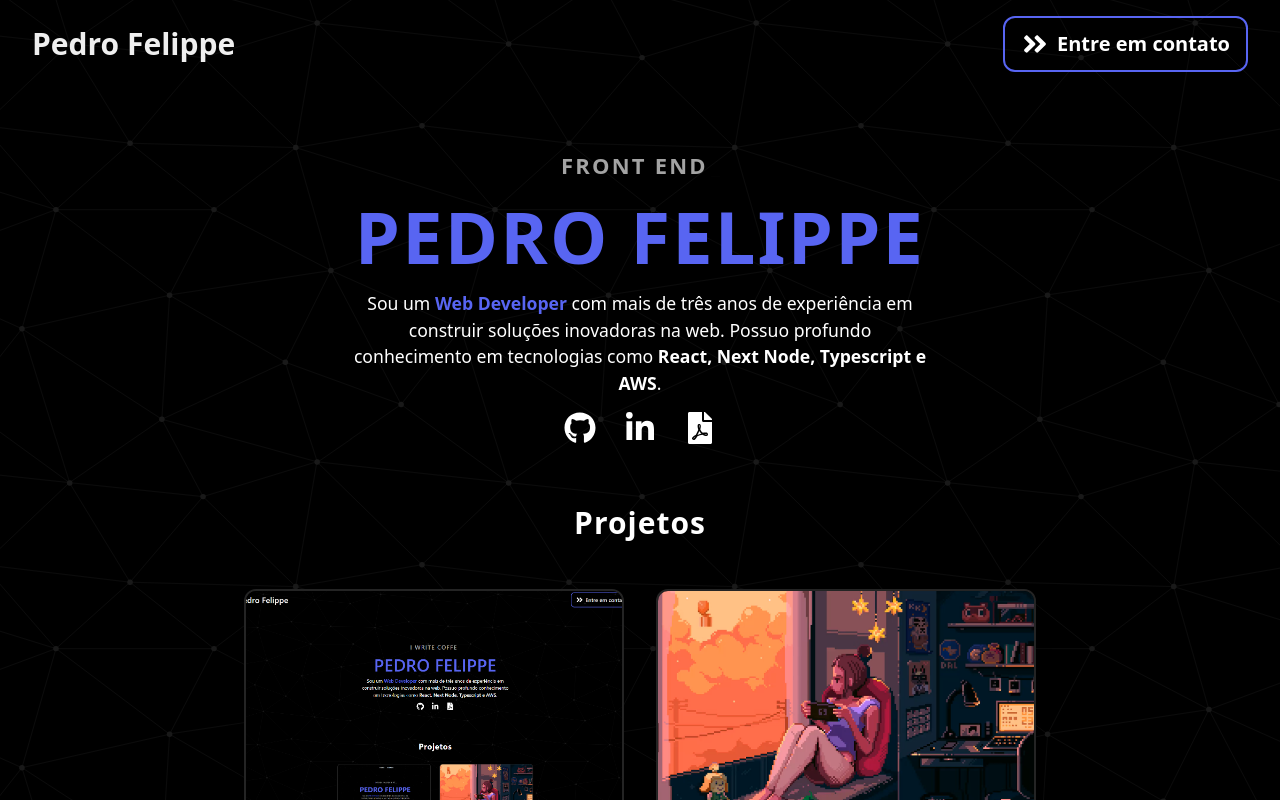
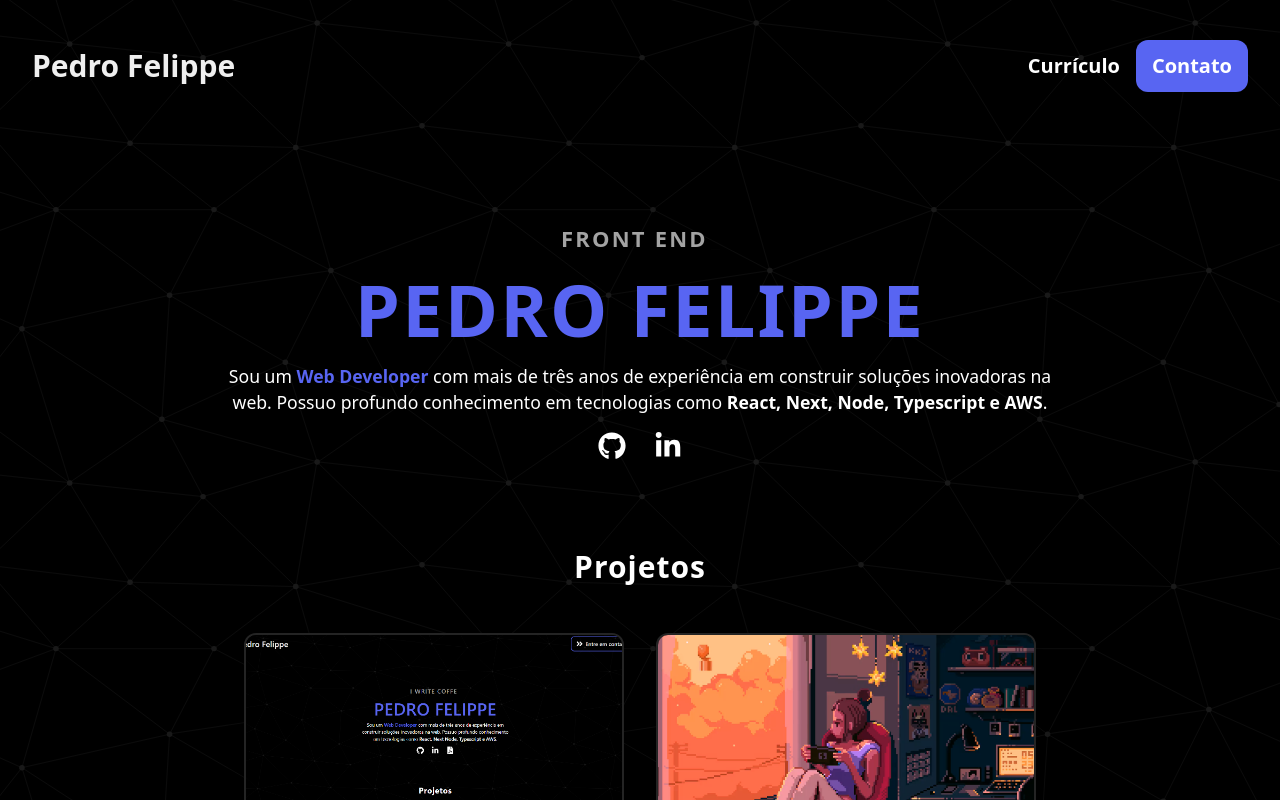
Before and after one commit to pefelippe/Portfolio, a Next.js app: page / in a window 1280 px wide. Built offline with nearby package versions, Linux system fonts and the light colour scheme.

Commit message:
feat: refactor css

```diff
--- a/src/components/Header.tsx
+++ b/src/components/Header.tsx
@@ -17,22 +17,31 @@ function Header({}: Props) {
       initial={{ opacity: 0 }}
       animate={{ opacity: 1 }}
       transition={{ duration: 2 }}
-      className=" top-0 right-0 left-0 h-fit flex z-40  mx-auto max-w-screen-2xl text-[20px] text-[#EFEFEF]
-       font-semibold justify-between w-full items-center  py-4 px-8"
+      className=" top-0 right-0 left-0 h-fit flex z-40  mx-auto max-w-7xl text-[20px] text-[#EFEFEF]
+       font-semibold justify-between w-full items-center  py-10 px-8"
     >
       <Link className="headerContent" href="/">
         <p className="text-3xl">Pedro Felippe </p>
       </Link>
 
-      <Link
-        href="/Contact"
-        className=" items-center justify-center flex gap-2 p-3 px-4
-          border-2 w-fit text-sm md:text-xl mx auto rounded-xl font-semibold text-[#fff]
-          transition-all border-[#5865f2] hover:bg-[#5865f2] hover:gap-1"
-      >
-        <FaAngleDoubleRight className="h-7 w-7" />
-        <p>Entre em contato</p>
-      </Link>
+      <div className="flex gap-4">
+        <Link
+          href="https://resume.io/r/m2cn8pnqu"
+          className=" items-center justify-center flex
+          w-fit text-sm md:text-xl mx auto  font-semibold text-[#fff]
+          "
+        >
+          <p>Currículo</p>
+        </Link>
+        <Link
+          href="/Contact"
+          className=" items-center justify-center flex gap-2 p-3 px-4
+        w-fit text-sm md:text-xl mx auto rounded-xl font-semibold text-[#fff]
+        transition-all  bg-[#5865f2] hover:bg-[#5865f2]/80"
+        >
+          <p>Contato</p>
+        </Link>
+      </div>
     </motion.div>
   );
 }
--- a/src/content/Hero.tsx
+++ b/src/content/Hero.tsx
@@ -49,13 +49,13 @@ export default function Hero() {
           Pedro Felippe
         </h1>
 
-        <p className=" text-gray-400 max-w-xl mx-auto text-[0.8rem] md:text-[1.1rem]">
+        <p className=" text-gray-400 max-w-4xl mx-auto text-[0.8rem] md:text-[1.1rem]">
           Sou um{" "}
           <span className="text-[#5865f2]  font-semibold">Web Developer</span>{" "}
           com mais de três anos de experiência em construir soluções inovadoras
           na web. Possuo profundo conhecimento em tecnologias como{" "}
           <span className=" font-semibold">
-            React, Next Node, Typescript e AWS
+            React, Next, Node, Typescript e AWS
           </span>
           .
         </p>
@@ -65,23 +65,14 @@ export default function Hero() {
               className="iconHeader"
               href="https://github.com/pefelippe"
             >
-              <FaGithub className="h-8 w-8  " />
+              <FaGithub className="h-7 w-7 " />
             </AnimatedBtn>
 
             <AnimatedBtn
               className="iconHeader"
               href="https://www.linkedin.com/in/pedro-felippe/"
             >
-              <FaLinkedinIn className="h-8 w-8  text-[#fff]" />
-            </AnimatedBtn>
-
-            <AnimatedBtn
-              className="iconHeader"
-              href="https://resume.io/r/m2cn8pnqu"
-            >
-              <div className="flex items-center space-x-2">
-                <FaFilePdf className="h-8 w-8  text-[#fff]" />
-              </div>
+              <FaLinkedinIn className="h-7 w-7 text-[#fff]" />
             </AnimatedBtn>
           </div>
         </div>
```
